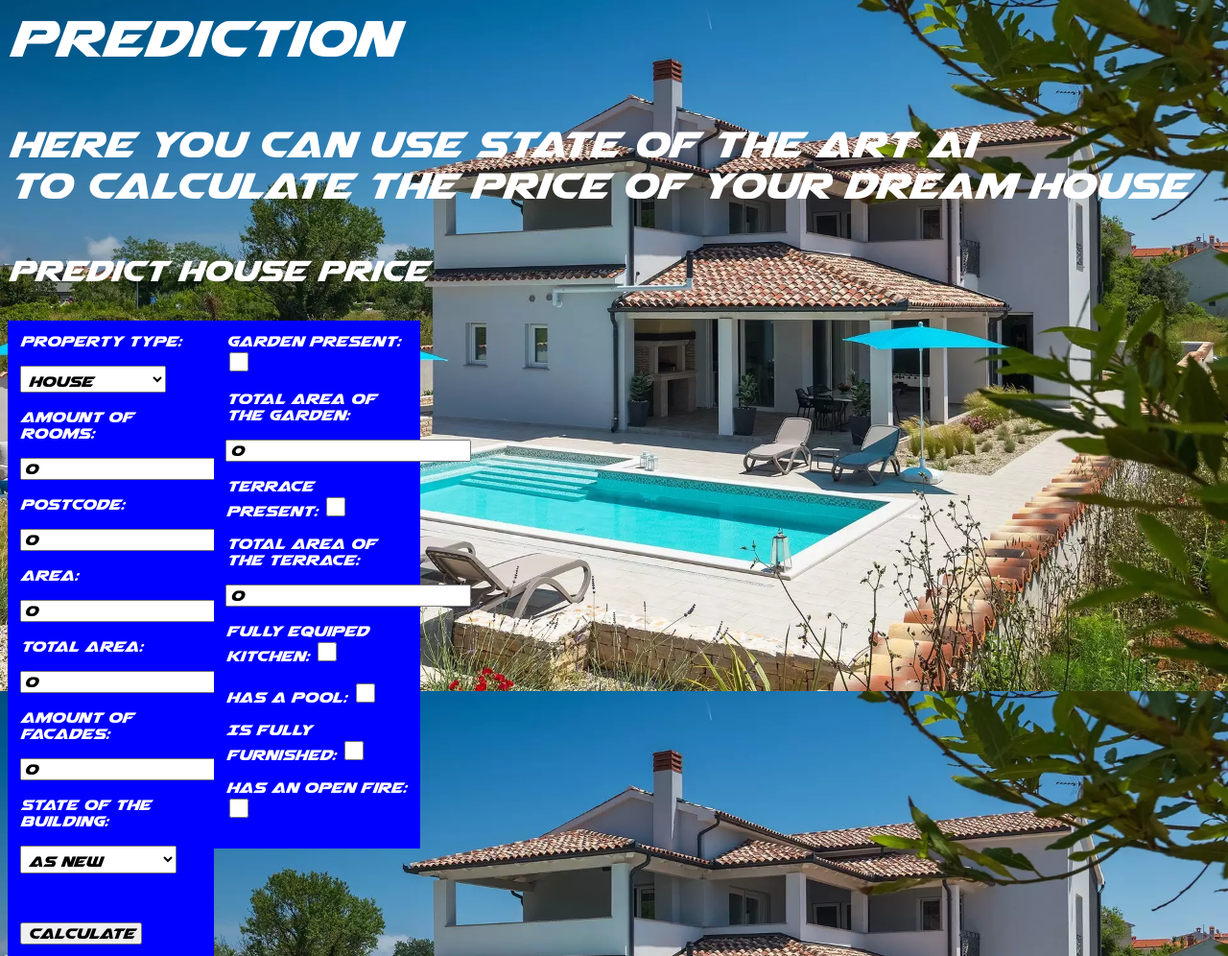
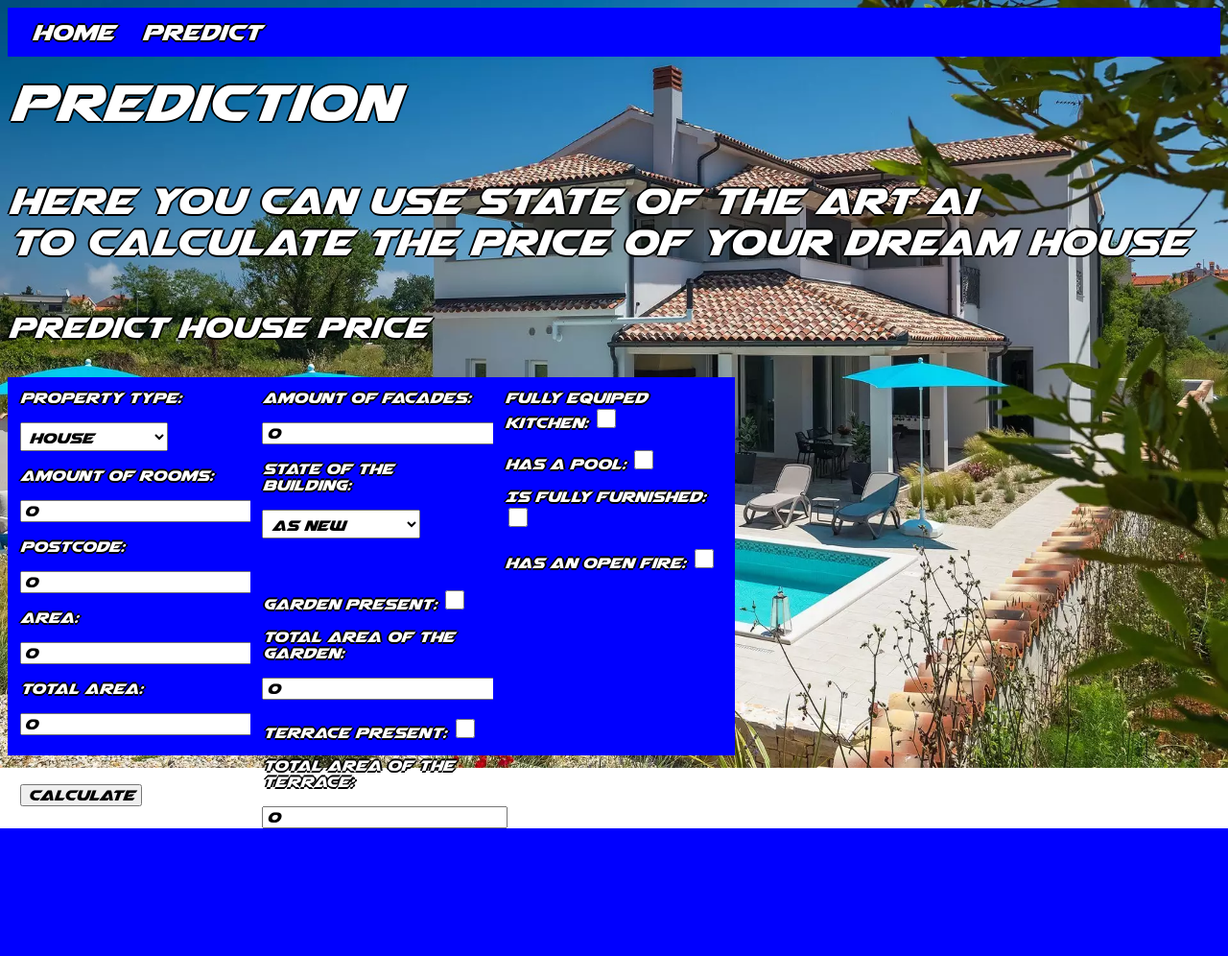
Before and after one commit to FrederickFranck/challenge-deployment, a Flask app: page /predict in a window 1280 px wide. Shown: the whole page at 96% size. After the commit the page ends 863 px from the top, so only its background shows below. Run offline with Flask 2, Linux system fonts and the light colour scheme; parts of the project's set-up code (start-up, migrations or seed data) failed here and were passed over.

Commit message:
Updates webpage

```diff
--- a/project/static/styles/base.css
+++ b/project/static/styles/base.css
@@ -12,25 +12,35 @@
 html {
     font-family: airstrike;
     background-image: url(../house.webp);
-    background-size: 100%;
+    background-size: 100% 100%;
+    background-repeat: no-repeat;
+    text-shadow: -2px 0 black, 0 2px black, 2px 0 black, 0 -2px black;
 }
 
 
 h1 {
     color: white;
     font-size: 70px;
-    font-weight:normal
+    font-weight: normal;
+    margin: 1px;
+
 }
 
 h2 {
     color: white;
     font-size: 45px;
-    font-weight:normal
+    font-weight: normal;
+    margin: 1px;
+
 }
 
 h3 {
     color: white;
-    font-weight:normal
+    font-weight: normal;
+}
+
+img {
+    vertical-align: bottom;
 }
 
 p {
@@ -38,28 +48,52 @@ p {
     font-size: 50px;
 }
 
-.column
-{
+a {
+    text-decoration: none;
+    color: inherit;
+}
+
+
+li {
+    display: inline;
+    color: white;
+    font-size: 30px;
+}
+
+ul {
+    list-style-type: none;
+    padding: 1%;
+    background-color: blue;
+}
+
+li a {
+    padding: 1%
+}
+
+
+
+.column {
     padding: 1%;
     float: left;
-    width: 15%;
+    width: 18%;
+    height: 47%;
     background-color: blue;
     font-size: 20px;
 }
 
-input{
+input {
     font-family: airstrike;
     font-size: 20px;
 }
 
-input[type="checkbox"]{
+input[type="checkbox"] {
     padding: 1%;
     width: 20px;
     height: 20px;
     accent-color: red;
 }
 
-select{
+select {
     padding: 2%;
     font-family: airstrike;
     font-size: 20px;
--- a/project/templates/base.html
+++ b/project/templates/base.html
@@ -1,13 +1,15 @@
 <!doctype hmtl>
 
 <title>{% block title %} {% endblock %} - Immo Eliza </title>
-<link rel="stylesheet" type= "text/css" href="{{ url_for('static', filename='styles/base.css') }}">
+<link rel="stylesheet" type="text/css" href="{{ url_for('static', filename='styles/base.css') }}">
 
-<!--
 <nav>
-    <h1>Immo Eliza</h1>
+    <ul>
+        <li> <a href="{{ url_for('home') }}">Home</a></li>
+        <li> <a href="{{url_for('route_predict')}}">Predict </a></li>
+    </ul>
 </nav>
--->
+
 <section class="content">
     <header>
         {% block header %}{% endblock %}
--- a/project/templates/predict.html
+++ b/project/templates/predict.html
@@ -37,7 +37,14 @@
         <label for="land-area">Total area:</label><br><br>
         <input type="number" id="land-area" name="land-area" value=0 onfocus="this.value=''">
         <br><br>
+        <br><br>
 
+        <input type="submit" value="Calculate">
+    </div>
+
+
+
+    <div class="column">
         <label for="facades-number">Amount of facades:</label><br><br>
         <input type="number" id="facades-number" name="facades-number" value=0 onfocus="this.value=''">
         <br><br>
@@ -50,12 +57,6 @@
         </select>
         <br><br>
         <br><br>
-            <input type="submit" value="Calculate">
-        </div>
-
-
-
-        <div class="column">
 
         <label for="garden">Garden present:</label>
         <input type="checkbox" id="garden" name="garden" value=true>
@@ -74,6 +75,11 @@
         <br><br>
 
 
+
+    </div>
+
+    <div class="column">
+
         <label for="equipped-kitchen">Fully equiped kitchen:</label>
         <input type="checkbox" id="equipped-kitchen" name="equipped-kitchen" value=true>
         <br><br>
@@ -89,11 +95,12 @@
         <label for="open-fire">Has an open fire:</label>
         <input type="checkbox" id="open-fire" name="open-fire" value=true>
         <br><br>
-
+        <br><br>
         {% if price %}
         <h3>Your Predicted Price is :</h3><br>
         <h2>€{{ price }}</h2>
         {% endif %}
+
     </div>
 
 </form><br>
```
Also changed, not shown: project/templates/index.html (+7 -3 lines), project/static/GitHub-Mark-Light-120px-plus.png (added), project/static/github2.png (deleted), project/static/github_logo.png (deleted). Lines whose indentation alone changed are shown as unchanged.
